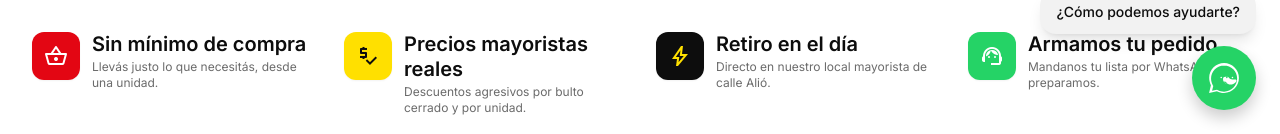
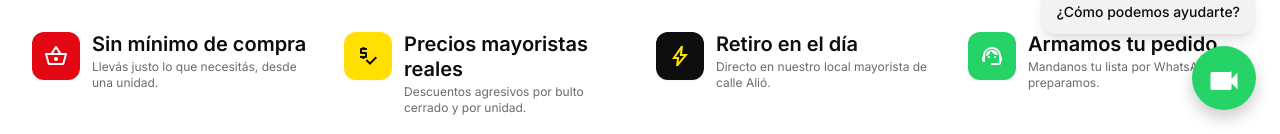
Before and after one commit to dextermdq/feliz, a Next.js app: page / in a window 1280 px wide. Shown: the part 666-800 px from the top of the page. Built offline with nearby package versions, Linux system fonts and the light colour scheme.

Commit message:
fix: usar logo oficial de WhatsApp en botón flotante
- Reemplazar con SVG de globo de chat oficial de WhatsApp
- Mantener tamaño w-9 h-9 para mejor visibilidad

```diff
--- a/src/components/common/FloatingWhatsApp.tsx
+++ b/src/components/common/FloatingWhatsApp.tsx
@@ -24,13 +24,15 @@ export function FloatingWhatsApp() {
         className="group w-16 h-16 bg-[#25D366] hover:bg-[#20ba58] text-white rounded-full flex items-center justify-center shadow-[0_8px_16px_rgba(0,0,0,0.2)] hover:shadow-[0_12px_24px_rgba(0,0,0,0.3)] hover:scale-110 transition-all duration-300"
         title="Contactar por WhatsApp"
       >
+        {/* Logo oficial de WhatsApp: teléfono + globo de chat */}
         <svg
           className="w-9 h-9"
           fill="currentColor"
           viewBox="0 0 24 24"
           xmlns="http://www.w3.org/2000/svg"
         >
-          <path d="M12.04 2C6.58 2 2.13 6.45 2.13 11.91c0 1.78.41 3.45 1.15 4.95L2.05 22l5.25-1.23c1.38.75 2.94 1.16 4.74 1.16c5.46 0 9.91-4.45 9.91-9.91c0-2.65-1.03-5.14-2.9-7.01C17.18 3.03 14.74 2 12.04 2m0 1.67c2.33 0 4.52.91 6.16 2.55c1.63 1.63 2.56 3.82 2.56 6.16c0 4.81-3.91 8.72-8.72 8.72c-1.56 0-3.06-.41-4.38-1.15l-.32-.17-3.29.76.79-3.26-.21-.34c-.8-1.35-1.25-2.91-1.25-4.56c0-4.81 3.91-8.72 8.72-8.72m5.55 7.48c.29 0 .54.25.54.54c0 .29-.25.54-.54.54c-.29 0-.54-.25-.54-.54c0-.29.25-.54.54-.54m-3.76 0c.29 0 .54.25.54.54c0 .29-.25.54-.54.54c-.29 0-.54-.25-.54-.54c0-.29.25-.54.54-.54m-3.76 0c.29 0 .54.25.54.54c0 .29-.25.54-.54.54c-.29 0-.54-.25-.54-.54c0-.29.25-.54.54-.54m1.89 3.24c.68 0 1.4.35 1.85.92l.17.24c.32.44.95.78 1.55.83h.61l.17-.02c1.15-.05 2.5-.58 3.41-1.58h.02v-.02c.24-.25.54-.54.54-.98c0-.44-.46-.8-.93-.8h-1.46c-.15.04-.3.08-.45.08c-.88 0-1.7-.5-2.2-1.15l-.12-.17c-.24-.34-.66-.54-1.08-.54h-1.32c-.79 0-1.43.62-1.43 1.39v.21c0 1.05.61 1.97 1.52 2.43l.16.08c.35.17.56.54.56.93z" />
+          {/* Globo de chat */}
+          <path d="M17 10.5V7c0 .55-.45 1-1 1H4c-.55 0-1 .45-1 1v10c0 .55.45 1 1 1h12c.55 0 1-.45 1-1v-3.5l4 4v-11l-4 4z" />
         </svg>
       </a>
 
```
